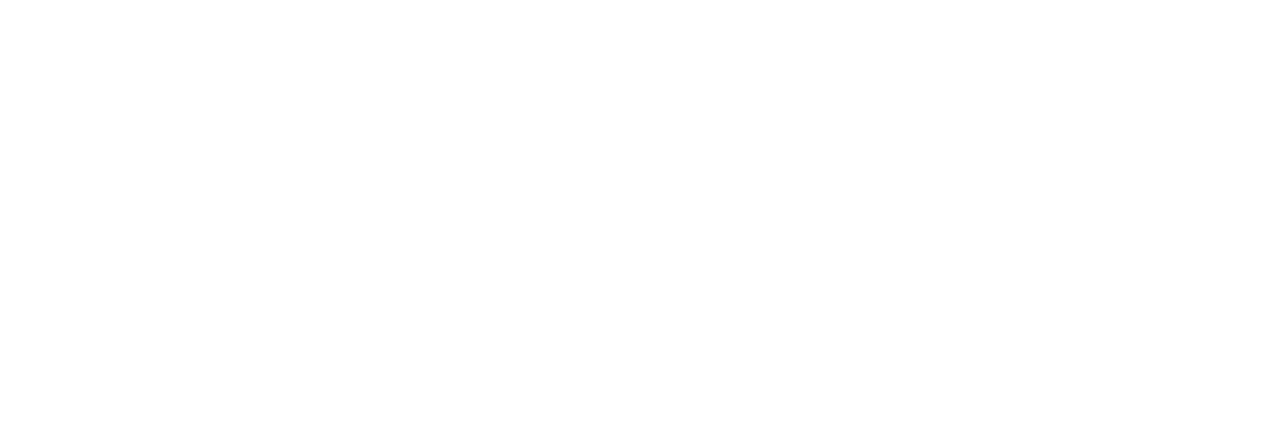
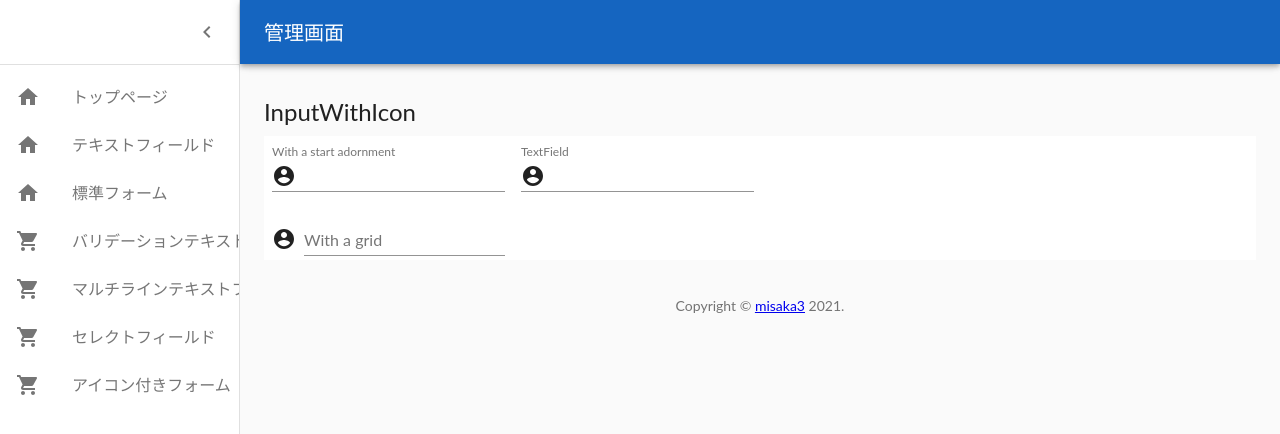
Before and after one commit to misaka3/react-typescript-template, a React (Create React App) app: page /input_with_icon in a window 1280 px wide. Shown: the top 434 px of the page. Built offline with nearby package versions, Linux system fonts and the light colour scheme; the HTML template or start-up script is replaced by a standard one.

Commit message:
add InputWithIconPage

```diff
--- a/src/App.tsx
+++ b/src/App.tsx
@@ -8,6 +8,7 @@
 import ValidationTextFieldsPage from "./components/pages/ValidationTextFieldsPage";
 import MultilineTextFieldsPage from "./components/pages/MultilineTextFieldsPage";
 import SelectTextFieldsPage from "./components/pages/SelectTextFieldsPage";
+import InputWithIconPage from "./components/pages/InputWithIconPage";
 
 const App: React.FC = () => {
   return (
@@ -19,6 +20,7 @@
         <Route path="/validation_text_fields" component={ValidationTextFieldsPage} exact />
         <Route path="/multiline_text_fields" component={MultilineTextFieldsPage} exact />
         <Route path="/select_text_fields" component={SelectTextFieldsPage} exact />
+        <Route path="/input_with_icon" component={InputWithIconPage} exact />
         <Route path="/" component={HomePage} exact />
       </Switch>
     </Router>
--- /dev/null
+++ b/src/components/pages/InputWithIconPage.tsx
@@ -0,0 +1,65 @@
+import React from 'react';
+import { createStyles, Theme, makeStyles } from '@material-ui/core/styles';
+import Input from '@material-ui/core/Input';
+import InputLabel from '@material-ui/core/InputLabel';
+import InputAdornment from '@material-ui/core/InputAdornment';
+import FormControl from '@material-ui/core/FormControl';
+import TextField from '@material-ui/core/TextField';
+import Grid from '@material-ui/core/Grid';
+import AccountCircle from '@material-ui/icons/AccountCircle';
+import GenericTemplate from "../templates/GenericTemplate";
+
+const useStyles = makeStyles((theme: Theme) =>
+  createStyles({
+    margin: {
+      margin: theme.spacing(1),
+    },
+    root: {
+      backgroundColor: "#ffffff",
+    }
+  }),
+);
+
+export default function InputWithIcon() {
+  const classes = useStyles();
+
+  return (
+    <GenericTemplate title="InputWithIcon">
+      <div className={classes.root}>
+        <FormControl className={classes.margin}>
+          <InputLabel htmlFor="input-with-icon-adornment">With a start adornment</InputLabel>
+          <Input
+            id="input-with-icon-adornment"
+            startAdornment={
+              <InputAdornment position="start">
+                <AccountCircle />
+              </InputAdornment>
+            }
+          />
+        </FormControl>
+        <TextField
+          className={classes.margin}
+          id="input-with-icon-textfield"
+          label="TextField"
+          InputProps={{
+            startAdornment: (
+              <InputAdornment position="start">
+                <AccountCircle />
+              </InputAdornment>
+            ),
+          }}
+        />
+        <div className={classes.margin}>
+          <Grid container spacing={1} alignItems="flex-end">
+            <Grid item>
+              <AccountCircle />
+            </Grid>
+            <Grid item>
+              <TextField id="input-with-icon-grid" label="With a grid" />
+            </Grid>
+          </Grid>
+        </div>
+      </div>
+    </GenericTemplate>
+  );
+}
--- a/src/components/templates/GenericTemplate.tsx
+++ b/src/components/templates/GenericTemplate.tsx
@@ -258,6 +258,14 @@
                 <ListItemText primary="セレクトフィールド" />
               </ListItem>
             </Link>
+            <Link to="/input_with_icon" className={classes.link}>
+              <ListItem button>
+                <ListItemIcon>
+                  <ShoppingCartIcon />
+                </ListItemIcon>
+                <ListItemText primary="アイコン付きフォーム" />
+              </ListItem>
+            </Link>
           </List>
         </Drawer>
         <main className={classes.content}>
```
